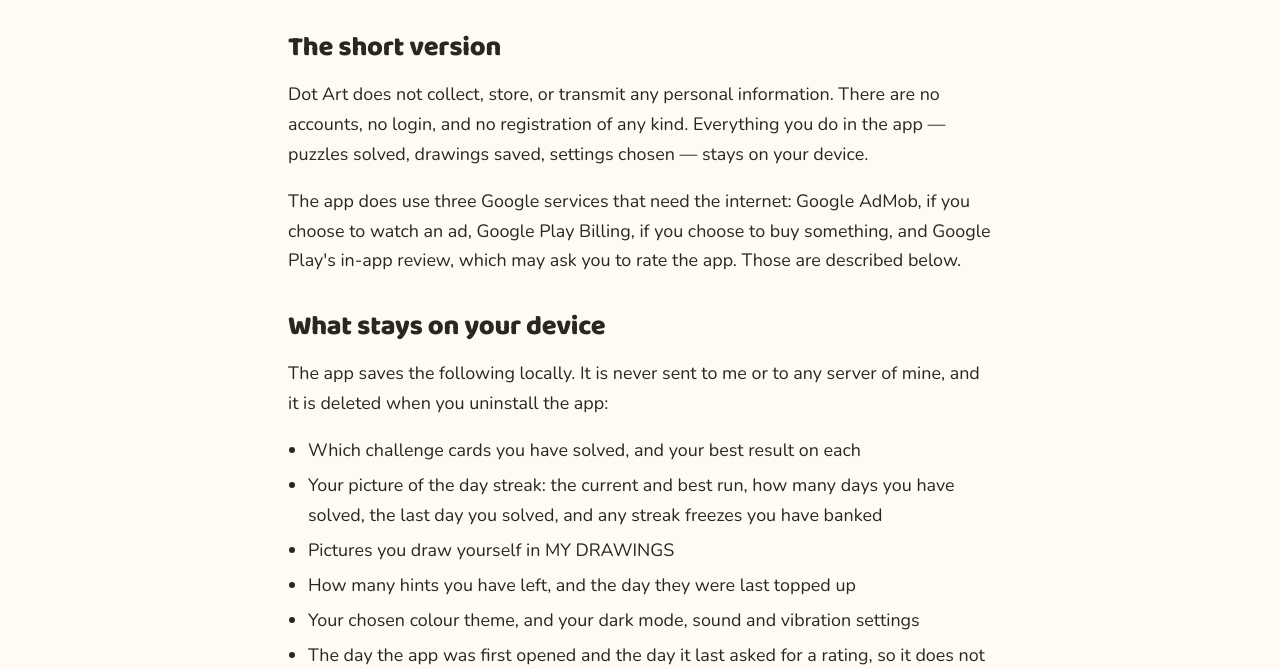
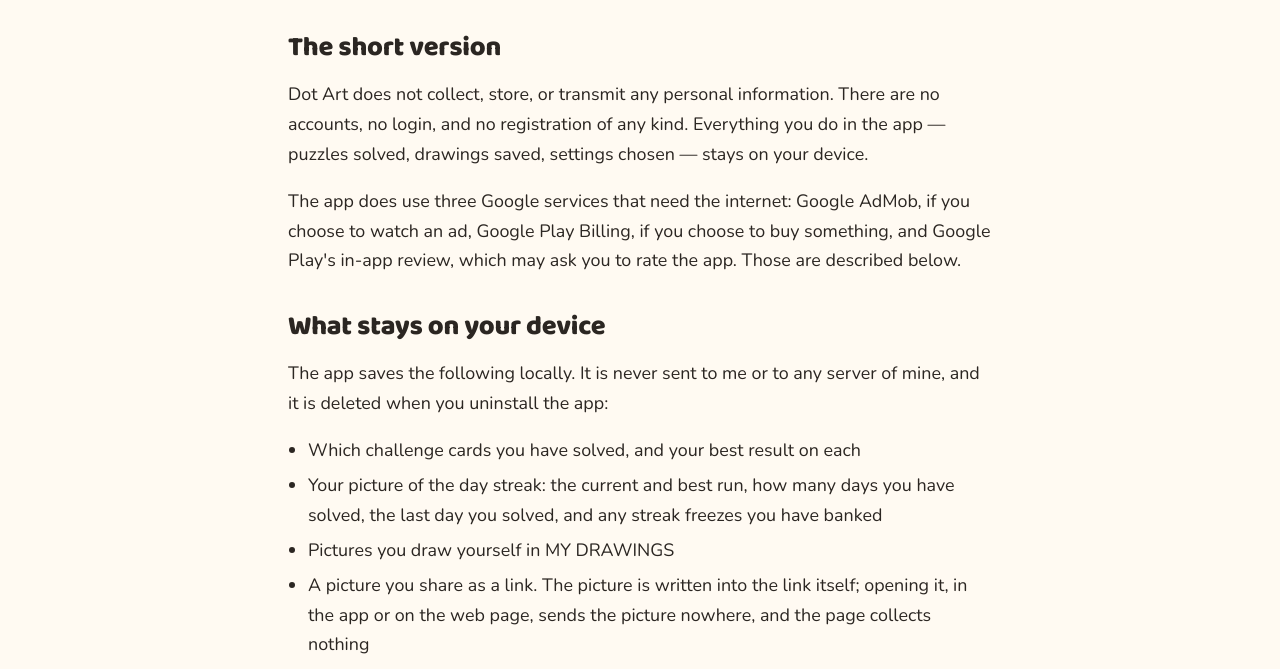
Before and after one commit to ByronLudwig/byronludwig.github.io, a plain HTML site: page privacy/dot-art/index.html in a window 1280 px wide. Shown: the part 283-952 px from the top of the page. Drawn offline with nearby package versions, Linux system fonts and the light colour scheme.

Commit message:
Say in the Dot Art policy that a shared picture link stays on the device

```diff
--- a/privacy/dot-art/index.html
+++ b/privacy/dot-art/index.html
@@ -52,6 +52,8 @@
   <li>Which challenge cards you have solved, and your best result on each</li>
   <li>Your picture of the day streak: the current and best run, how many days you have solved, the last day you solved, and any streak freezes you have banked</li>
   <li>Pictures you draw yourself in MY DRAWINGS</li>
+  <li>A picture you share as a link. The picture is written into the link itself; opening it, in
+    the app or on the web page, sends the picture nowhere, and the page collects nothing</li>
   <li>How many hints you have left, and the day they were last topped up</li>
   <li>Your chosen colour theme, and your dark mode, sound and vibration settings</li>
   <li>The day the app was first opened and the day it last asked for a rating, so it does not ask too soon or too often</li>
```
